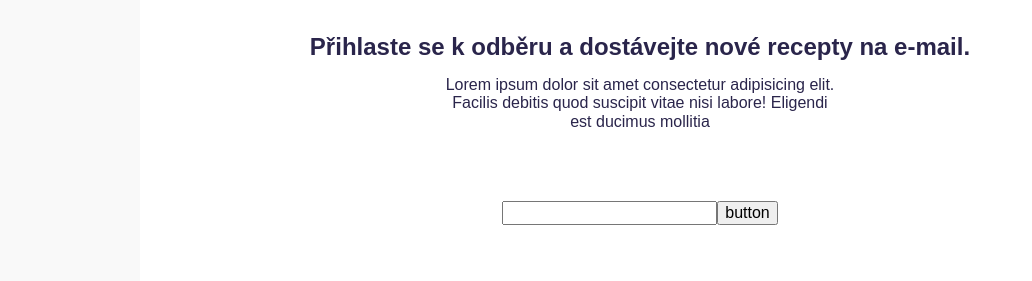
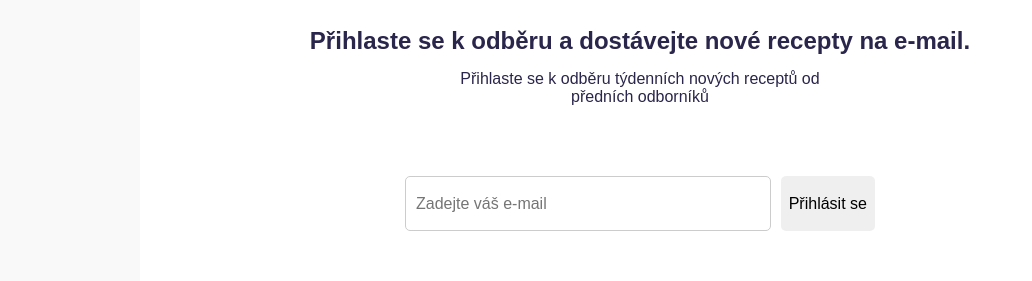
Before and after one commit to Medvedev245/eat-store, a React (Create React App) app: page / in a window 1280 px wide. Shown: the part 1369-1650 px from the top of the page, without its empty margins (0-1032 px from the left). Built offline with nearby package versions, Linux system fonts and the light colour scheme; no server answers.

Commit message:
block  Join block is done

```diff
--- a/src/components/JoinBlock/JoinBlock.jsx
+++ b/src/components/JoinBlock/JoinBlock.jsx
@@ -1,13 +1,20 @@
 import React from "react";
 import {
   FormWrap,
+  InputField,
   MainContainer,
   SectionJoinBlock,
+  SubmitButton,
   WrapMainText,
   WrapText,
 } from "./JoinBlock.styled";
 
 const JoinBlock = () => {
+  const handleSubmit = (event) => {
+    event.preventDefault();
+    const email = event.target[0].value;
+    console.log(email);
+  };
   return (
     <SectionJoinBlock>
       <MainContainer>
@@ -15,12 +22,11 @@ const JoinBlock = () => {
           Přihlaste se k odběru a dostávejte nové recepty na e-mail.
         </WrapMainText>
         <WrapText>
-          Lorem ipsum dolor sit amet consectetur adipisicing elit. Facilis
-          debitis quod suscipit vitae nisi labore! Eligendi est ducimus mollitia
+          Přihlaste se k odběru týdenních nových receptů od předních odborníků
         </WrapText>
-        <FormWrap action="">
-          <input type="text" />
-          <button type="submit">button</button>
+        <FormWrap onSubmit={handleSubmit}>
+          <InputField type="email" placeholder="Zadejte váš e-mail" />
+          <SubmitButton type="submit">Přihlásit se</SubmitButton>
         </FormWrap>
       </MainContainer>
     </SectionJoinBlock>
--- a/src/components/JoinBlock/JoinBlock.styled.js
+++ b/src/components/JoinBlock/JoinBlock.styled.js
@@ -66,4 +66,48 @@ export const WrapText = styled.p`
   }
 `;
 
-export const FormWrap = styled.form``;
+export const FormWrap = styled.form`
+  height: 55px;
+  width: 470px;
+  display: flex;
+  flex-direction: row;
+  gap: 10px;
+  @media screen and (max-width: 1200px) {
+    width: 400px;
+  }
+
+  @media screen and (max-width: 767px) {
+    width: 300px;
+  }
+`;
+
+export const InputField = styled.input`
+  padding: 10px;
+  border: 1px solid #ccc;
+  border-radius: 5px;
+  width: 100%;
+  height: 100%;
+
+  @media screen and (max-width: 767px) {
+  }
+`;
+
+export const SubmitButton = styled.button`
+  padding: 5px 5px;
+  width: 120px;
+  height: 100%;
+  border: none;
+  border-radius: 5px;
+  cursor: pointer;
+
+  &:hover {
+    background-color: var(--iq-brand-color-hover);
+  }
+  @media screen and (max-width: 1200px) {
+  }
+
+  @media screen and (max-width: 767px) {
+    width: 80px;
+    font-size: 10px;
+  }
+`;
```
